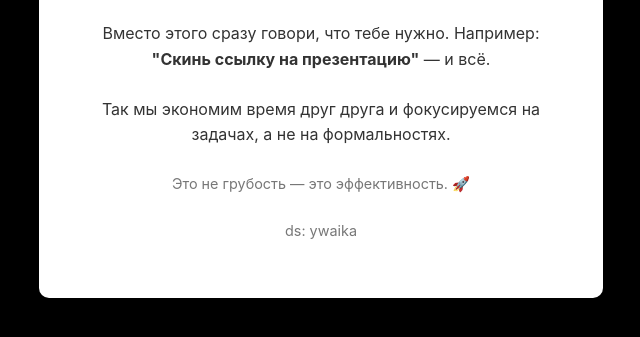
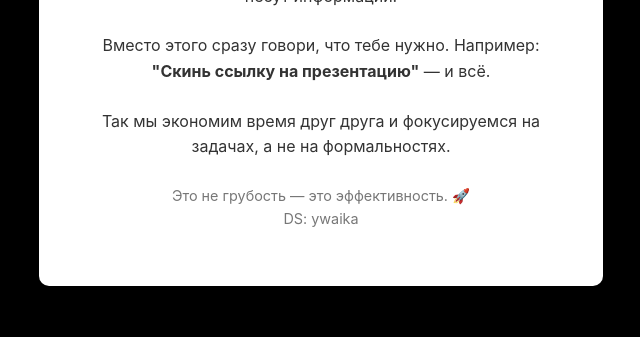
Before and after one commit to YWaiKa/privet, a plain HTML site: page index.html in a window 1280 px wide. Shown: the part 351-688 px from the top of the page, without its empty margins (319-959 px from the left). Drawn offline with Linux system fonts and the light colour scheme.

Commit message:
Update index.html

```diff
--- a/index.html
+++ b/index.html
@@ -72,9 +72,7 @@
 
     <p class="small">
       Это не грубость — это эффективность. 🚀
-    </p>
-    <p class="small">
-      ds: ywaika
+    <br>DS: ywaika
     </p>
   </div>
 
```
